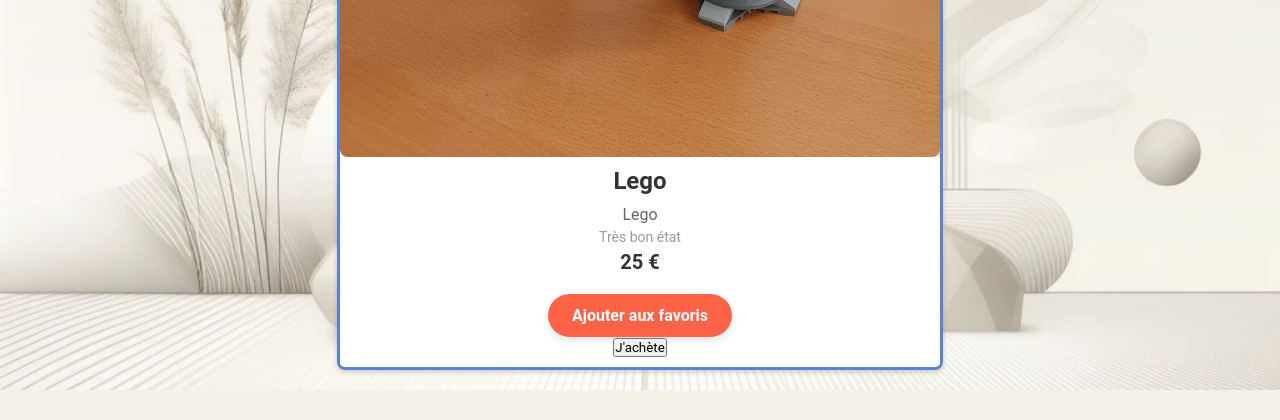
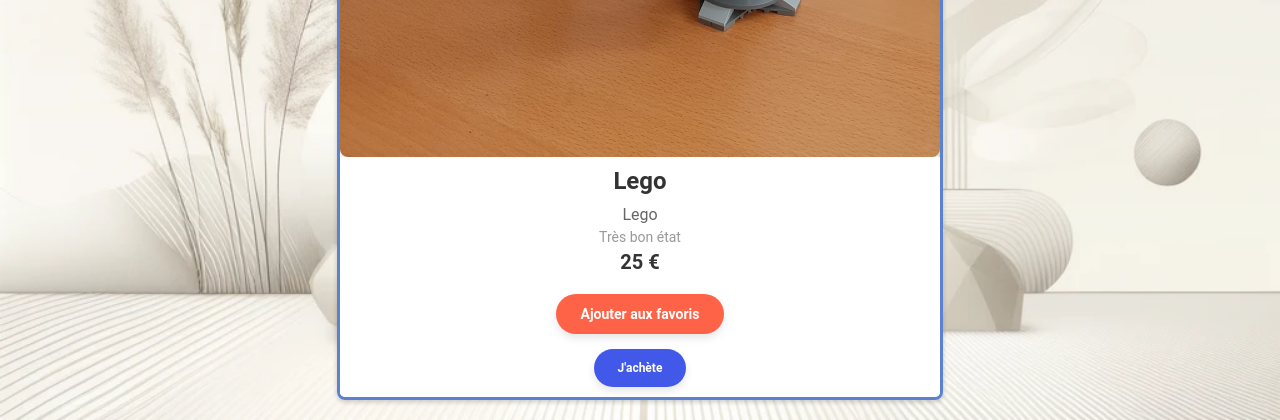
Before and after one commit to nitescuale/labonnepioche, a PHP site: page /labonnepioche/annonce.php?annonce=10 in a window 1280 px wide. Shown: the part 766-1186 px from the top of the page. Before the commit the page ends 1156 px from the top, so only its background shows below. Run offline with PHP 8.4, Linux system fonts and the light colour scheme; data comes from the database, SQL or seed files in the repository.

Commit message:
change button visual

```diff
--- a/annonce.css
+++ b/annonce.css
@@ -213,7 +213,7 @@
   cursor: pointer;
   margin-top: 15px; /* Ajouter un espacement au-dessus du bouton */
   border-radius: 30px; /* Bordure arrondie */
-  font-size: 16px; /* Augmenter la taille de la police */
+  font-size: 14px; /* Augmenter la taille de la police */
   font-weight: bold; /* Rendre le texte en gras */
   box-shadow: 0 4px 8px rgba(0, 0, 0, 0.1); /* Ajouter une ombre */
   transition: all 0.3s ease; /* Transition pour les effets de survol */
@@ -311,3 +311,22 @@
   background-color: #6a92d4;
   color: white;
 }
+.annonce .details button {
+  background-color: #4258e8; /* Couleur de fond */
+  color: white; /* Couleur du texte */
+  border: none; /* Supprime la bordure */
+  padding: 12px 24px; /* Ajuste le padding */
+  cursor: pointer; /* Change le curseur au survol */
+  margin-top: 15px; /* Espacement au-dessus du bouton */
+  border-radius: 30px; /* Bordures arrondies */
+  font-size: 12px; /* Taille de la police */
+  font-weight: bold; /* Texte en gras */
+  box-shadow: 0 4px 8px rgba(0, 0, 0, 0.1); /* Ombre */
+  transition: all 0.3s ease; /* Transition pour les effets de survol */
+}
+
+.annonce .details button:hover {
+  background-color: #5b99ef; /* Couleur de fond au survol */
+  box-shadow: 0 6px 12px rgba(0, 0, 0, 0.2); /* Ombre au survol */
+  transform: translateY(-2px); /* Translation légère au survol */
+}
--- a/mes_annonces.php
+++ b/mes_annonces.php
@@ -86,7 +86,7 @@
                         if ($vendu == 0) {
                             echo '<form method="POST" action="mark_as_sold.php">';
                                 echo '<input type="hidden" name="annonce_id" value="' . htmlspecialchars($id_annonce) . '">';
-                                echo '<button type="submit">Marquer comme vendue</button>';
+                                echo '<button type="submit" class="mark-sold-button">Marquer comme vendue</button>';
                             echo '</form>';
                         } else {
                             echo '<p>Cette annonce est vendue</p>';
--- a/post_ad.css
+++ b/post_ad.css
@@ -34,7 +34,6 @@
   header a {
     text-decoration: none;
     color: white;
-    font-weight: bold;
     background-color: #ff6347;
     padding: 10px 20px;
     border-radius: 30px;
@@ -45,6 +44,7 @@
     background-color: #ff4500;
     box-shadow: 0 6px 12px rgba(0, 0, 0, 0.2);
     transform: translateY(-2px);
+
   }
 
   .login-form {
```
Also changed, not shown: mes_annonces.css (+26 -1 lines), annonce.php (line endings or trailing spaces).
